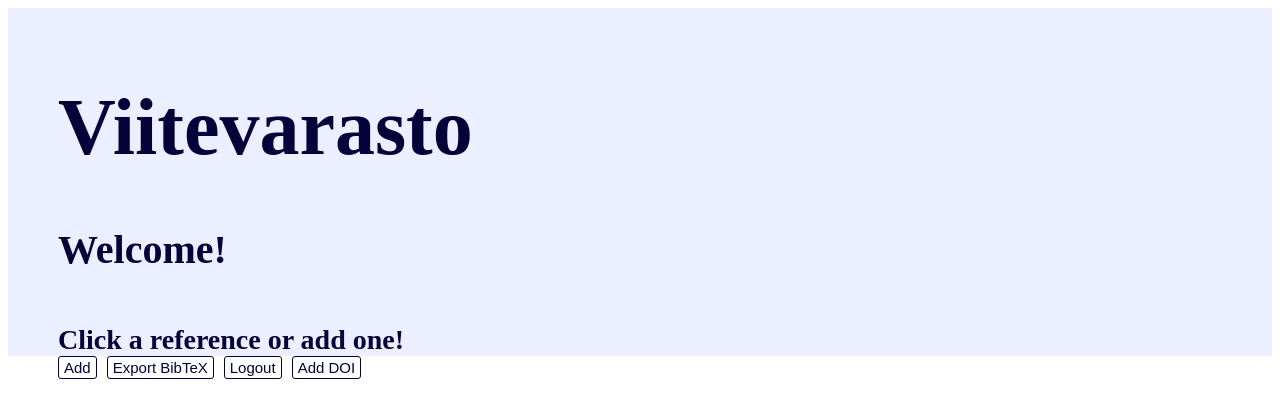
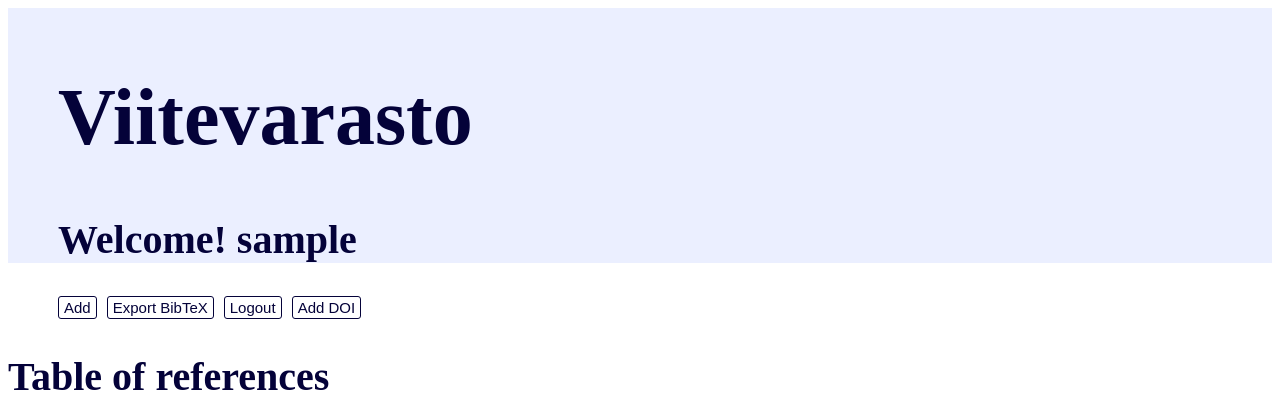
Before and after one commit to Jouchef/ohtu_kandi_viitteet, a Flask app: page / in a window 1280 px wide. Shown: the top 415 px of the page. Run offline with Flask 3, Linux system fonts and the light colour scheme; the visitor is signed in with stand-in values (Sample User, id 1); some libraries are stand-ins or nearby versions.

Commit message:
More edit on html

```diff
--- a/src/static/style.css
+++ b/src/static/style.css
@@ -1,5 +1,5 @@
 .beginning {
-    padding-top: 20px;
+    padding-top: 10px;
     padding-left: 50px;
     background: rgb(235, 239, 255);
 }
--- a/src/templates/form.html
+++ b/src/templates/form.html
@@ -19,8 +19,6 @@
                 </select>
             </p>
         </form>
-
-        <!-- <form action="/form" method="POST" class="{{ 'inproceedings-form' if selected_type == 'Inproceedings' else 'default-form' }}"></form> -->
         <form action="/form" method="POST">
             {% if selected_type == 'Book' %}
                 <input type="hidden" name="type" value="Book">
--- a/src/templates/index.html
+++ b/src/templates/index.html
@@ -12,9 +12,8 @@
     <div class="beginning">
         <h1>Viitevarasto</h1>
         {% if session.username %}
-        <h2>Welcome! {{ session.user }}</h2>
-        <br>
-        <b> Click a reference or add one!</b>
+        <h2>Welcome! {{ session.username }}</h2>
+    </b>
     </div>
 
 
```
